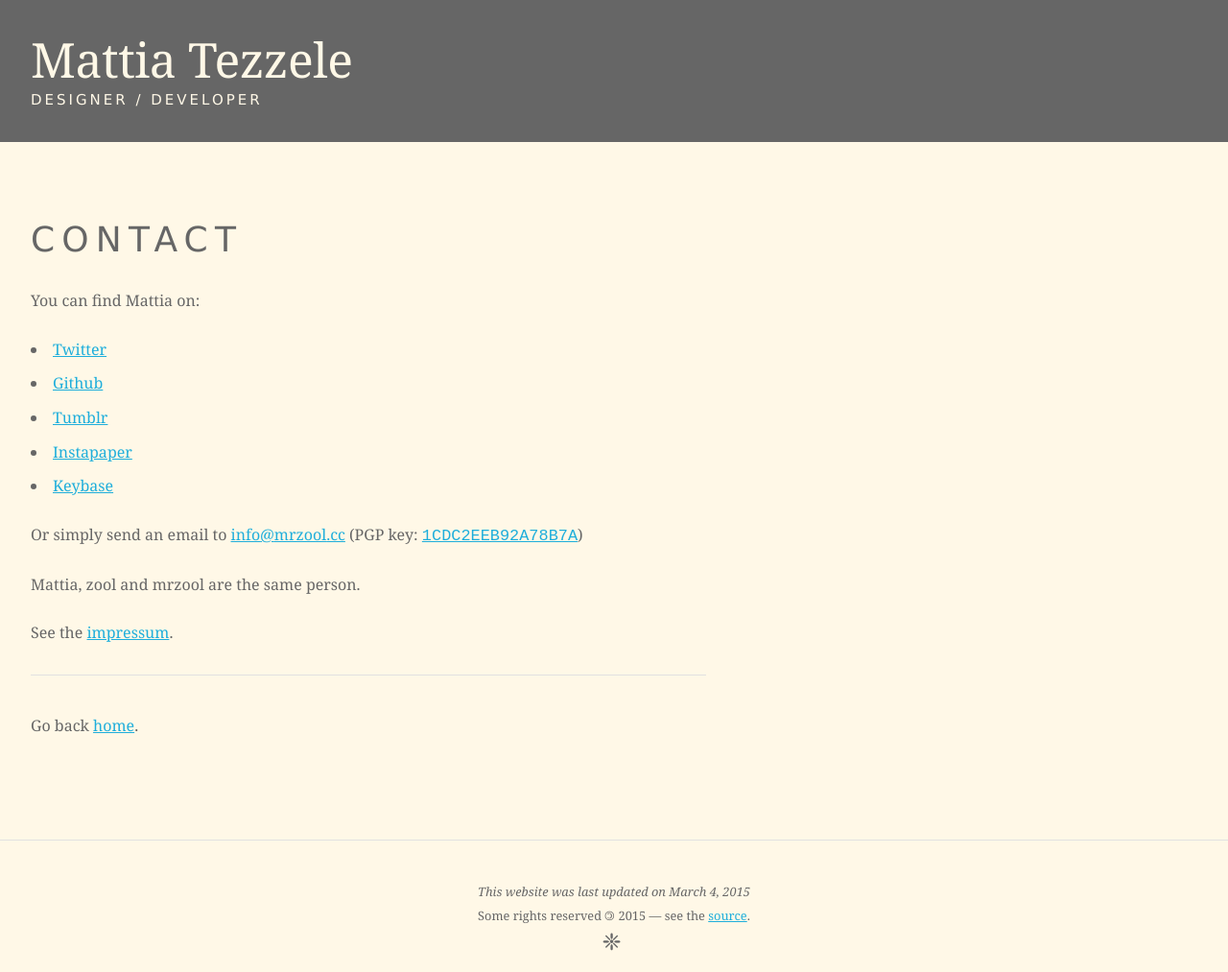
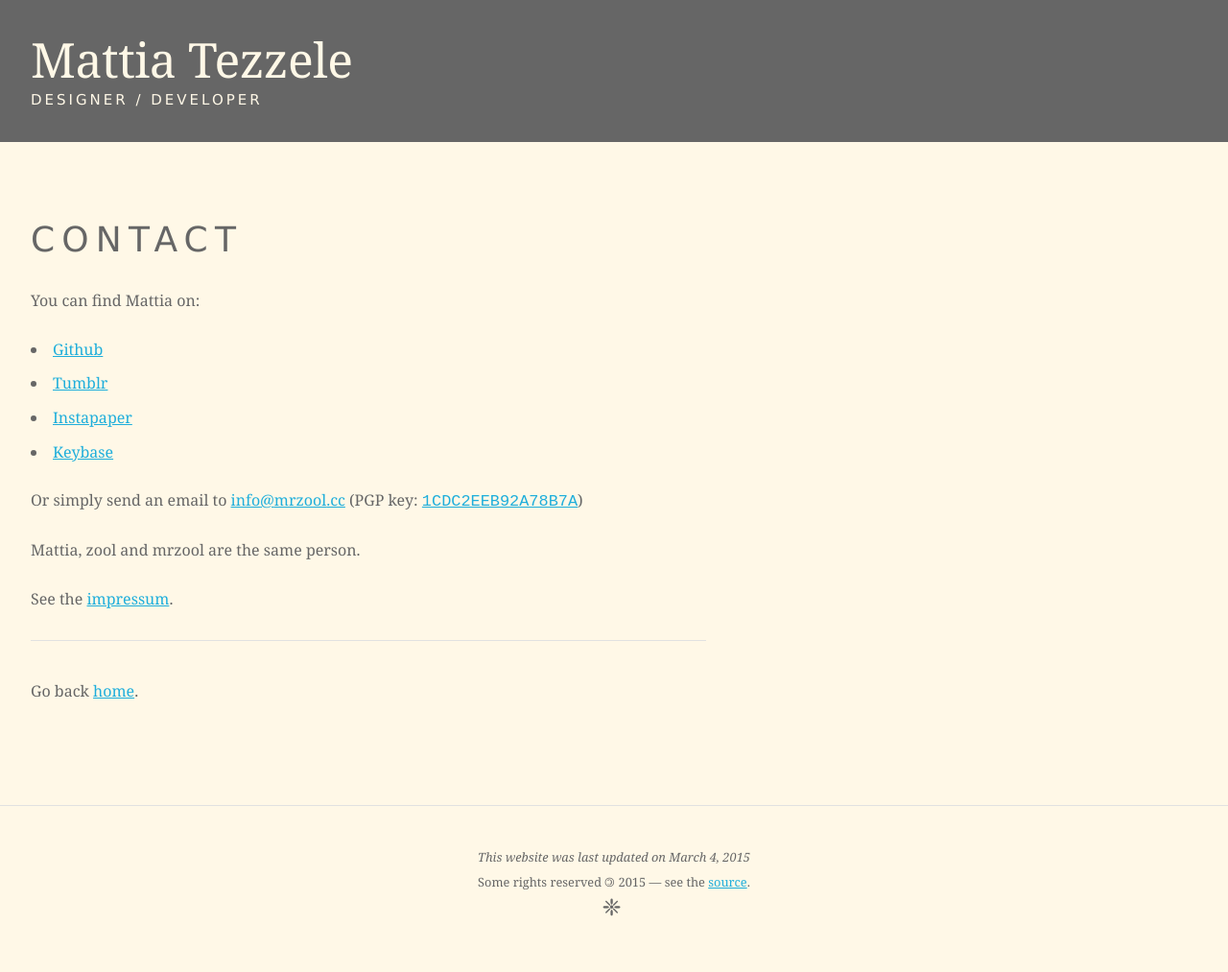
Before and after one commit to mrzool/mrzool.github.io, a Jekyll site: the page built from contact/index.md, in a window 1280 px wide. Shown: the whole page at 96% size. Built offline with Jekyll 4.4.1, drawn with Linux system fonts in a browser that asks for light colours; after the commit the page ends 977 px from its top, so only the background shows below that.

Commit message:
Update index.md

```diff
--- a/contact/index.md
+++ b/contact/index.md
@@ -7,7 +7,6 @@ title: 'Contact'
 
 You can find Mattia on:
 
-- [Twitter](https://twitter.com/__zool "Twitter")
 - [Github](https://github.com/mrzool "Github")
 - [Tumblr](http://zoolnotes.tumblr.com/ "Tumblr")
 - [Instapaper](https://www.instapaper.com/p/__zool "Instapaper")
```
